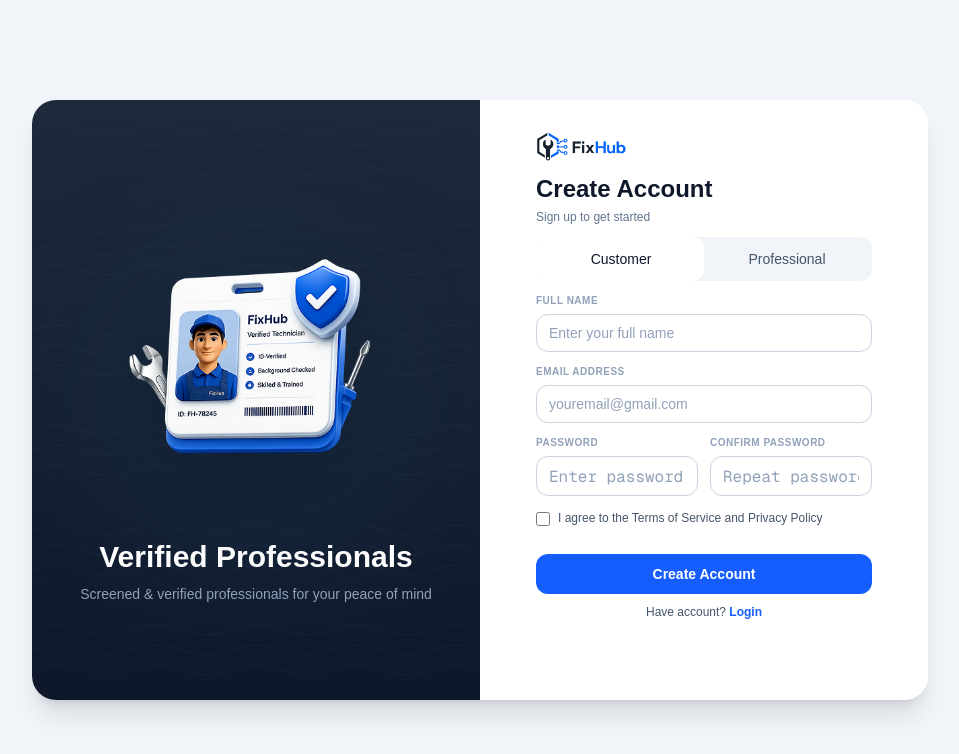
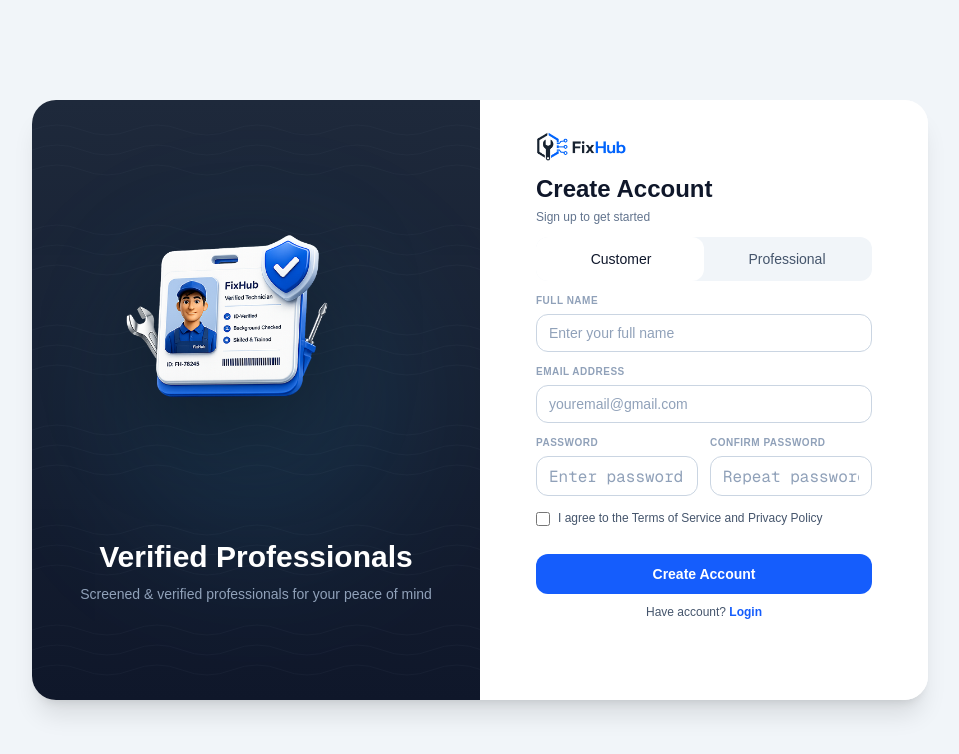
Before and after one commit to prashantdahal1/Fixhub-web, a Next.js app in the folder frontend/: page /register in a window 1280 px wide. Shown: the top 754 px of the page, without its empty margins (160-1119 px from the left). Built offline with nearby package versions, Linux system fonts and the light colour scheme.

Commit message:
fixed the image oveflowiing problem and register page error

```diff
--- a/frontend/app/(auth)/register/page.tsx
+++ b/frontend/app/(auth)/register/page.tsx
@@ -106,13 +106,14 @@ export default function RegisterPage() {
             {/* Image & Branding */}
             <div className="flex flex-col items-center justify-center text-center relative z-10">
               <div className="relative w-60 h-72 md:w-72 md:h-80 mb-6">
-                <Image
-                  src="/images/signup verified.png"
-                  alt="Signup"
-                  fill
-                  sizes="(max-width: 768px) 240px, 288px"
-                  className="object-contain filter drop-shadow-[0_25px_50px_rgba(0,0,0,0.4)]"
-                />
+                                  <Image
+                    src="/images/signup_verified.png"
+                    alt="Signup"
+                    width={240}
+                    height={240}
+                    sizes="(max-width: 768px) 240px, 288px"
+                    className="object-contain filter drop-shadow-[0_25px_50px_rgba(0,0,0,0.4)]"
+                  />
               </div>
               <div>
                 <h2 className="text-2xl md:text-3xl font-bold mb-2 text-white">Verified Professionals</h2>
```
Also changed, not shown: frontend/public/images/signup_verified.png (renamed from frontend/public/images/signup verified.png).
